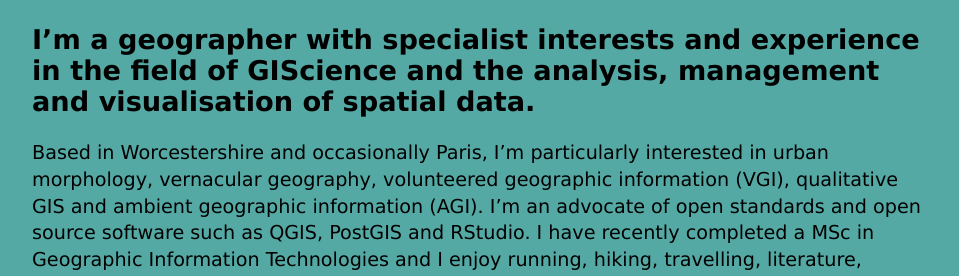
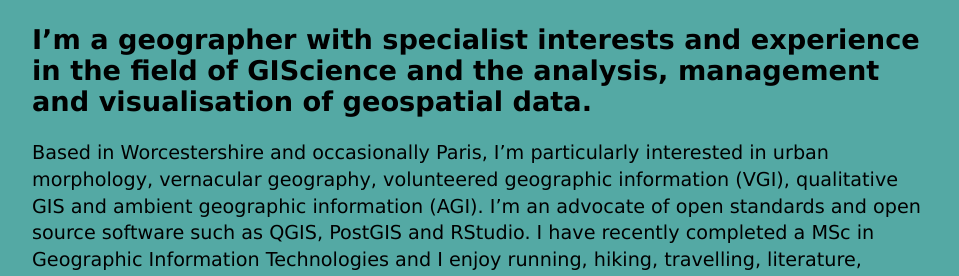
Before and after one commit to ltclasper/ltclasper.github.io, a Jekyll site: the page built from about/index.html, in a window 1280 px wide. Shown: the part 697-973 px from the top of the page, without its empty margins (160-1119 px from the left). Built offline with Jekyll 4.4.1, drawn with Linux system fonts in a browser that asks for light colours.

Commit message:
Update index.html

```diff
--- a/about/index.html
+++ b/about/index.html
@@ -11,7 +11,7 @@ title: About Me
 
 <div class="blurb">
 
-	<h2>I’m a geographer with specialist interests and experience in the field of GIScience and the analysis, management and visualisation of spatial data.</h2>
+	<h2>I’m a geographer with specialist interests and experience in the field of GIScience and the analysis, management and visualisation of geospatial data.</h2>
 	<p>Based in Worcestershire and occasionally Paris, I’m particularly interested in urban morphology, vernacular geography, volunteered geographic information (VGI), qualitative GIS and ambient geographic information (AGI). I’m an advocate of open standards and open source software such as QGIS, PostGIS and RStudio. I have recently completed a MSc in Geographic Information Technologies and I enjoy running, hiking, travelling, literature, football (non-league to champions league) and listening to many genres of music (mostly whilst running, hiking, and sitting at computers). I’ve also just started to make my first forays into the world of competitive darts...</p>
 	<h2>About This Website</h2>
 	<p>I built this website using HTML, CSS, Markdown and a little bit of JavaScript. It's being hosted by <a href="https://github.com/">GitHub</a>.</p>
```
